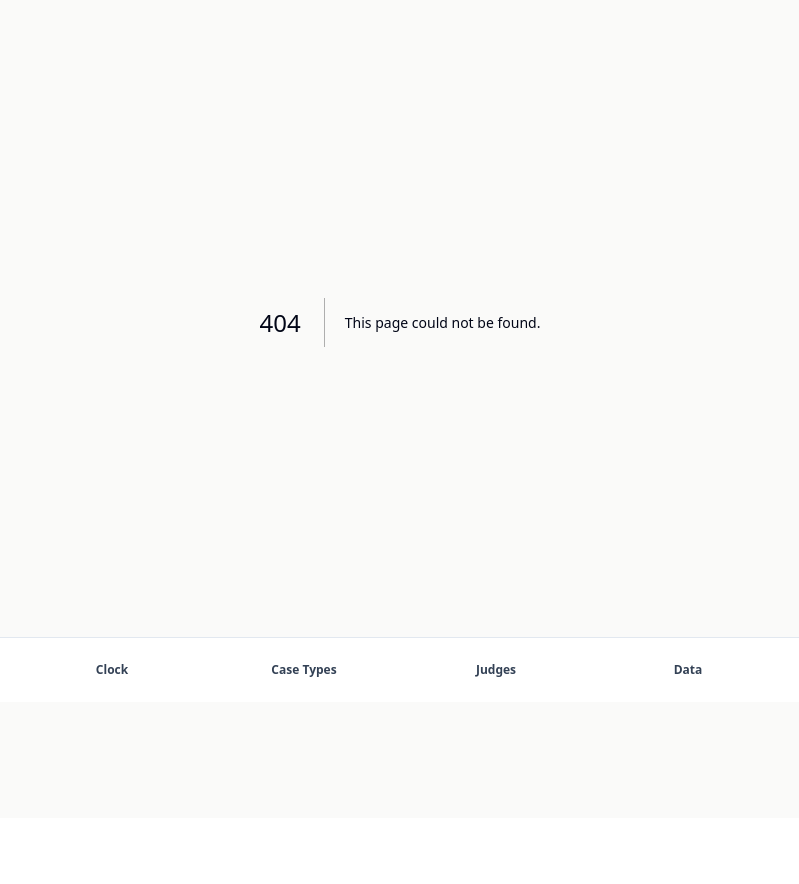
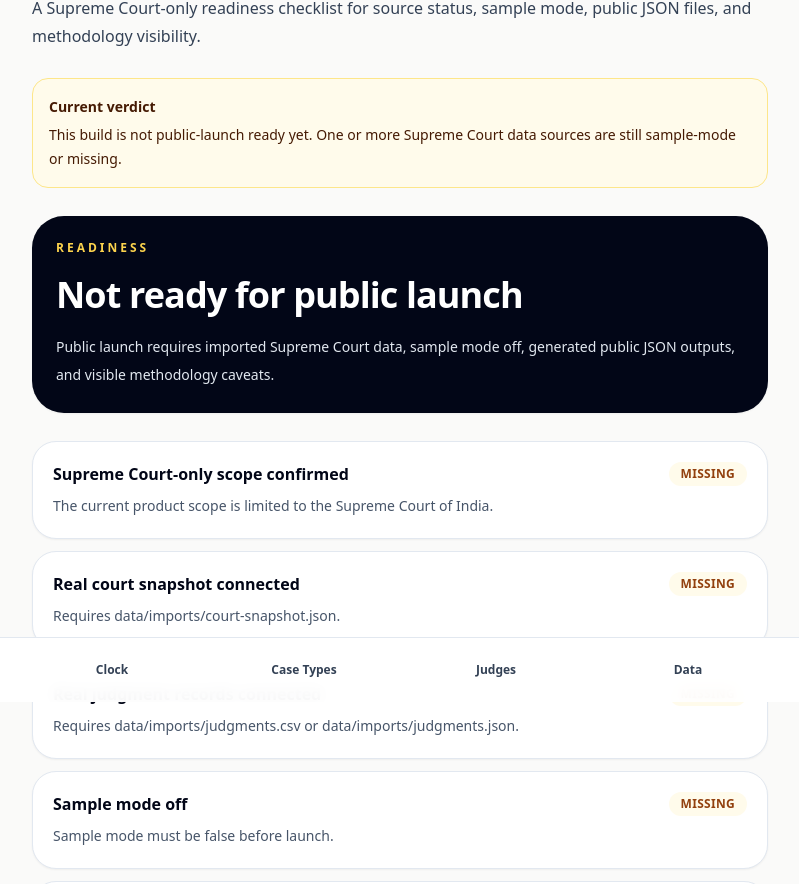
Before and after one commit to publicinteresttechnologies/justice-clock-india, a Next.js app: page /launch-checklist in a window 1280 px wide. Before the commit this address had no page. Shown: the part 98-982 px from the top of the page, without its empty margins (240-1039 px from the left). Before the commit the page ends 916 px from the top, so only its background shows below. Built offline with nearby package versions, Linux system fonts and the light colour scheme.

Commit message:
Add Supreme Court launch checklist

```diff
--- /dev/null
+++ b/src/app/launch-checklist/page.tsx
@@ -0,0 +1,72 @@
+import Link from "next/link";
+import { CaveatBox } from "@/components/CaveatBox";
+import { SectionHeader } from "@/components/SectionHeader";
+import { dataMetadata, formatNumber, judgments } from "@/lib/data";
+
+function StatusPill({ complete }: { complete: boolean }) {
+  return (
+    <span className={`rounded-full px-3 py-1 text-xs font-black uppercase tracking-wide ${complete ? "bg-emerald-50 text-emerald-800" : "bg-amber-50 text-amber-800"}`}>
+      {complete ? "Complete" : "Missing"}
+    </span>
+  );
+}
+
+export default function LaunchChecklistPage() {
+  const sourceModes = dataMetadata.sources ?? {};
+  const counts = dataMetadata.counts ?? { judgmentRecords: judgments.length, caseTypes: 0, judgeProfiles: 0 };
+  const files = dataMetadata.files ?? {};
+  const ready = Boolean(dataMetadata.publicLaunchReady);
+
+  const checklist = [
+    ["Supreme Court-only scope confirmed", dataMetadata.scope?.court === "Supreme Court of India", "The current product scope is limited to the Supreme Court of India."],
+    ["Real court snapshot connected", sourceModes.courtSnapshot?.mode === "import", "Requires data/imports/court-snapshot.json."],
+    ["Real judgment records connected", sourceModes.judgments?.mode === "import", "Requires data/imports/judgments.csv or data/imports/judgments.json."],
+    ["Sample mode off", dataMetadata.sample === false, "Sample mode must be false before launch."],
+    ["Judgment records available", counts.judgmentRecords > 0, `${formatNumber(counts.judgmentRecords)} records currently available.`],
+    ["Public JSON bundle generated", Boolean(files.bundledDataset), files.bundledDataset ?? "Missing bundled dataset path."],
+    ["Judgment JSON generated", Boolean(files.judgments), files.judgments ?? "Missing judgment JSON path."],
+    ["Source metadata available", Boolean(sourceModes.courtSnapshot && sourceModes.judgments), "Bundled metadata identifies source mode and path."],
+    ["Methodology page available", true, "The methodology page explains approximation and attribution limits."],
+  ] as const;
+
+  return (
+    <div className="space-y-7">
+      <SectionHeader
+        eyebrow="Launch checklist"
+        title="Is Justice Clock India ready to publish?"
+        description="A Supreme Court-only readiness checklist for source status, sample mode, public JSON files, and methodology visibility."
+      />
+
+      {!ready ? (
+        <CaveatBox title="Current verdict">
+          This build is not public-launch ready yet. One or more Supreme Court data sources are still sample-mode or missing.
+        </CaveatBox>
+      ) : null}
+
+      <section className="rounded-[2rem] bg-slate-950 p-6 text-white shadow-sm">
+        <p className="text-xs font-black uppercase tracking-[0.25em] text-amber-300">Readiness</p>
+        <h2 className="mt-4 text-4xl font-black leading-tight tracking-tight">{ready ? "Ready for public launch" : "Not ready for public launch"}</h2>
+        <p className="mt-4 text-sm leading-7 text-slate-200">Public launch requires imported Supreme Court data, sample mode off, generated public JSON outputs, and visible methodology caveats.</p>
+      </section>
+
+      <div className="grid gap-3">
+        {checklist.map(([label, complete, detail]) => (
+          <section key={label} className="rounded-3xl border border-slate-200 bg-white p-5 shadow-sm">
+            <div className="flex items-start justify-between gap-3">
+              <div>
+                <h2 className="font-black text-slate-950">{label}</h2>
+                <p className="mt-2 text-sm leading-6 text-slate-600">{detail}</p>
+              </div>
+              <StatusPill complete={Boolean(complete)} />
+            </div>
+          </section>
+        ))}
+      </div>
+
+      <div className="flex flex-wrap gap-3">
+        <Link href="/data" className="rounded-full bg-slate-950 px-4 py-2 text-sm font-bold text-white">Open data hub</Link>
+        <Link href="/methodology" className="rounded-full border border-slate-300 px-4 py-2 text-sm font-bold text-slate-800">Read methodology</Link>
+      </div>
+    </div>
+  );
+}
```
